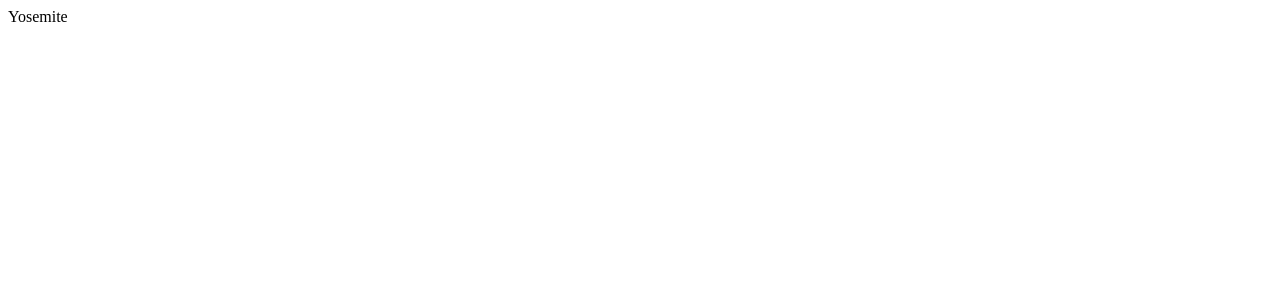
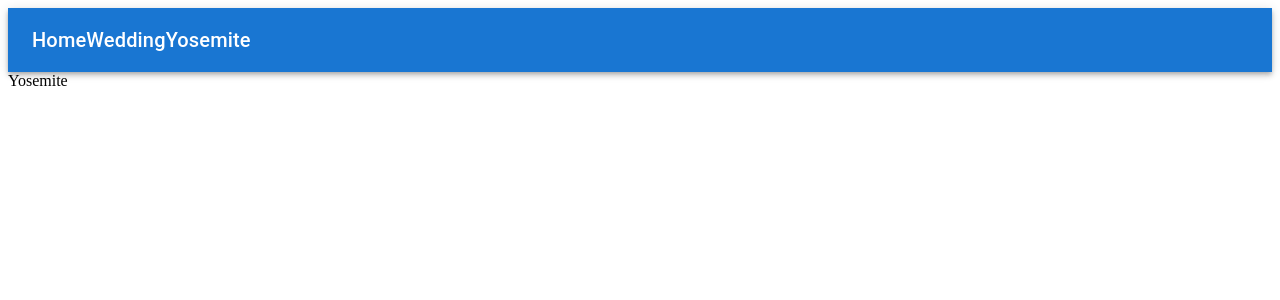
Before and after one commit to 00Greenwood/00Greenwood.github.io, a React (Vite) app: page /yosemite in a window 1280 px wide. Shown: the top 300 px of the page. Built offline with nearby package versions, Linux system fonts and the light colour scheme.

Commit message:
Add Material UI

```diff
--- a/package.json
+++ b/package.json
@@ -9,6 +9,9 @@
     "preview": "vite preview"
   },
   "dependencies": {
+    "@emotion/react": "^11.10.5",
+    "@emotion/styled": "^11.10.5",
+    "@mui/material": "^5.11.5",
     "react": "^18.2.0",
     "react-dom": "^18.2.0",
     "react-router-dom": "^6.7.0"
--- /dev/null
+++ b/src/NavBar.tsx
@@ -0,0 +1,22 @@
+import { AppBar, Typography, Button, Toolbar } from "@mui/material"
+import React from "react"
+
+export const NavBar = () => {
+    return <AppBar component='nav' position="static">
+        <Toolbar>
+
+<Typography variant="h6" onClick={()=>{alert("HOME!")}}>
+            Home
+          </Typography>
+
+          <Typography variant="h6" >
+            Wedding
+          </Typography>
+
+          <Typography variant="h6" >
+            Yosemite
+          </Typography>
+          </Toolbar>
+
+    </AppBar>
+}
--- a/src/main.tsx
+++ b/src/main.tsx
@@ -1,6 +1,7 @@
 import React from 'react';
 import ReactDOM from 'react-dom/client';
 import { createBrowserRouter, RouterProvider } from 'react-router-dom';
+import { NavBar } from './NavBar';
 
 const router = createBrowserRouter([
   {
@@ -19,6 +20,7 @@
 
 ReactDOM.createRoot(document.getElementById('root') as HTMLElement).render(
   <React.StrictMode>
+    <NavBar/>
     <RouterProvider router={router} />
   </React.StrictMode>
 );
```
Also changed, not shown: 1 other file (tests, documents, lock files or other folders).
